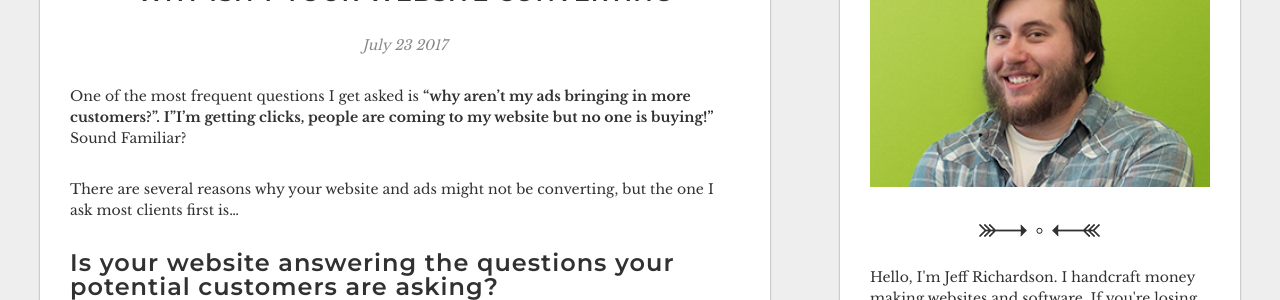
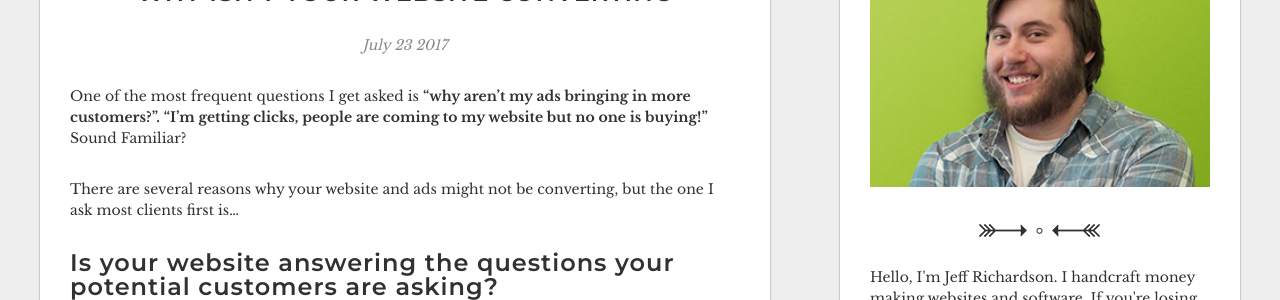
Before and after one commit to jeffAwesome/jeffAwesome2.0, a Jekyll site: the page built from _posts/2017-07-23-why-isnt-your-website-converting.markdown, in a window 1280 px wide. Shown: the part 514-814 px from the top of the page. Built offline with Jekyll 4.4.1, drawn with Linux system fonts in a browser that asks for light colours; nearby versions of some CDN libraries.

Commit message:
fix typos

```diff
--- a/_posts/2017-07-23-why-isnt-your-website-converting.markdown
+++ b/_posts/2017-07-23-why-isnt-your-website-converting.markdown
@@ -9,7 +9,7 @@ tags: ['Website conversions', 'Business Owner', 'Website conversion advice']
 
 
 One of the most frequent questions I get asked is **"why aren't my ads bringing in more customers?".
-I"I'm getting clicks, people are coming to my website but no one is buying!"** Sound Familiar?
+"I'm getting clicks, people are coming to my website but no one is buying!"** Sound Familiar?
 
 There are several reasons why your website and ads might not be converting, but the one I ask most clients first is...
 
```
